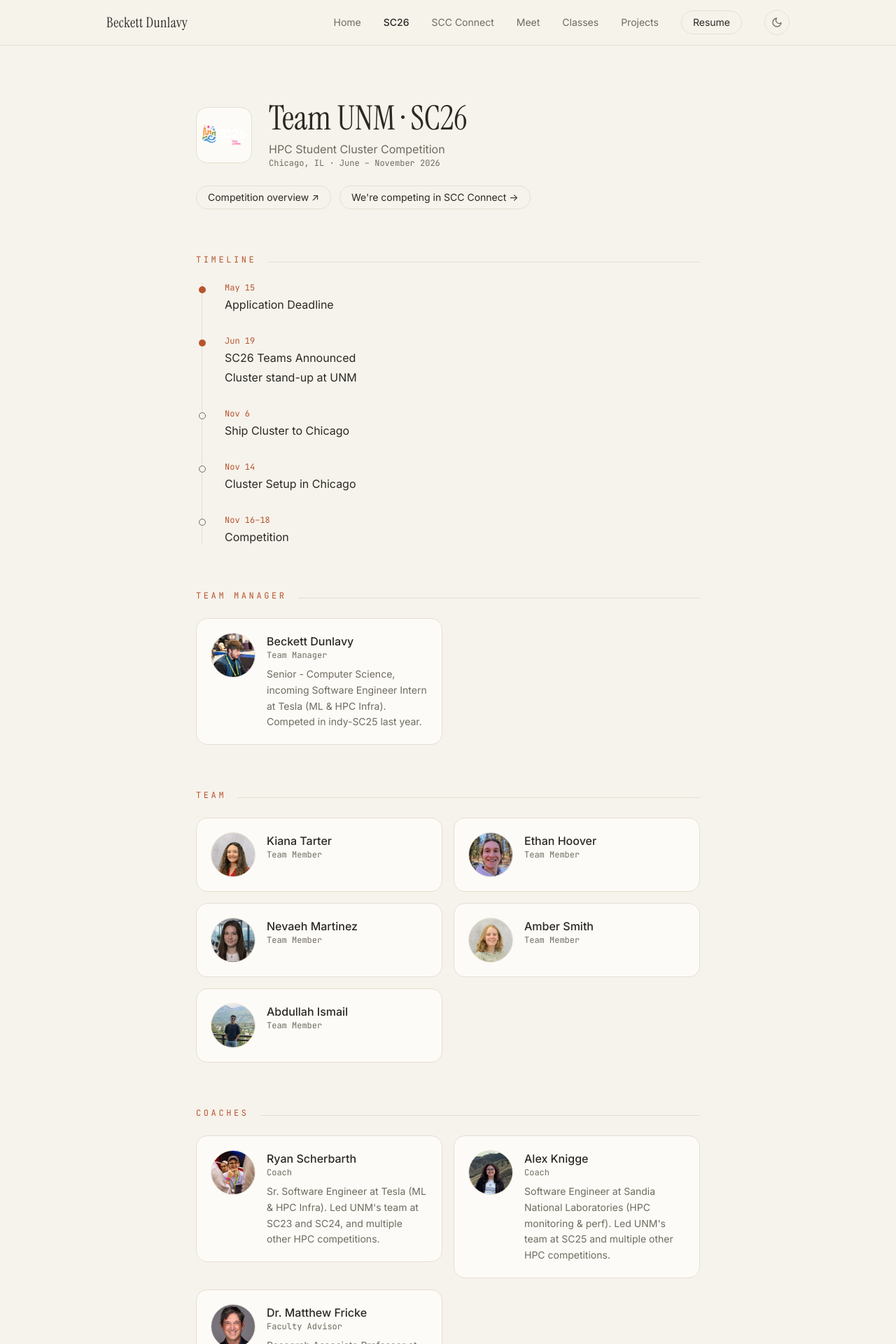
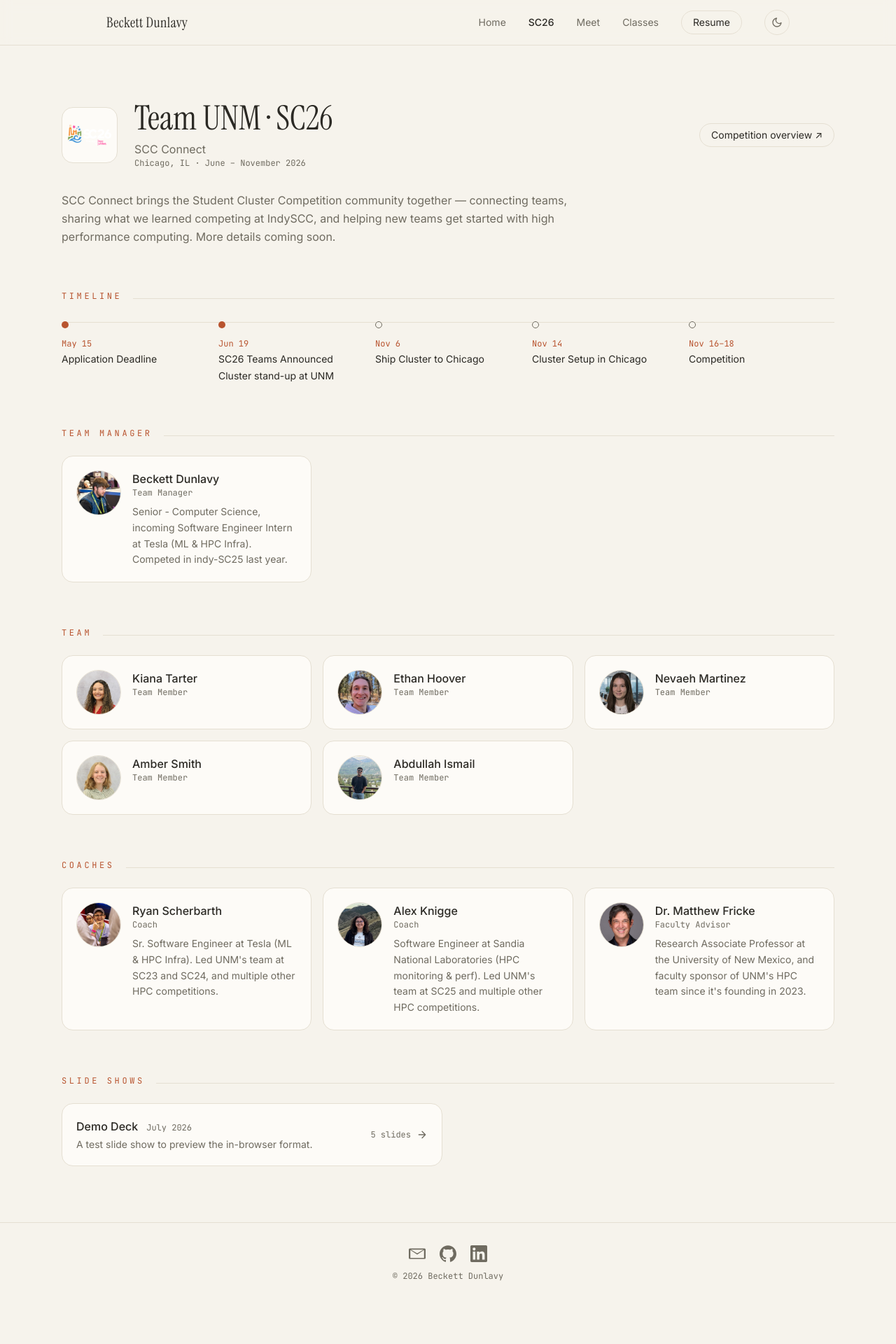
Before and after one commit to BeckDun/web, a React (Vite) app: page /sc26 in a window 1280 px wide. Shown: the top 1920 px of the page at 70% size. After the commit the page ends 1863 px from the top, so only its background shows below. Built offline with nearby package versions, Linux system fonts and the light colour scheme.

Commit message:
cleaning some things up

```diff
--- a/src/components/Header.tsx
+++ b/src/components/Header.tsx
@@ -5,10 +5,8 @@ import ThemeToggle from "./ThemeToggle";
 const links = [
   { to: "/", label: "Home" },
   { to: "/sc26", label: "SC26" },
-  { to: "/scc-connect", label: "SCC Connect" },
   { to: "/meet", label: "Meet" },
   { to: "/classes", label: "Classes" },
-  { to: "/projects", label: "Projects" },
 ];
 
 function navClass({ isActive }: { isActive: boolean }) {
--- a/src/data.ts
+++ b/src/data.ts
@@ -349,10 +349,9 @@ export type Sc26TimelineItem = {
 export const sc26 = {
   logo: "/images/sc26/SC26-01.png",
   title: "Team UNM · SC26",
-  subtitle: "HPC Student Cluster Competition",
+  subtitle: "SCC Connect",
   meta: "Chicago, IL · June – November 2026",
-  overviewUrl:
-    "https://sc26.supercomputing.org/students/student-cluster-competition/",
+  overviewUrl: "https://sc26.supercomputing.org/students/scc-connect/",
   timeline: [
     { date: "May 15", labels: ["Application Deadline"], done: true },
     {
--- a/src/pages/Home.tsx
+++ b/src/pages/Home.tsx
@@ -133,7 +133,7 @@ export default function Home() {
             </div>
 
             <Link
-              to="/scc-connect"
+              to="/sc26"
               className="group mt-8 flex items-center justify-between gap-3 rounded-2xl border border-line bg-paper px-4 py-3 transition-colors hover:border-accent"
             >
               <span className="truncate text-sm font-medium text-cloud">
--- a/src/pages/Sc26.tsx
+++ b/src/pages/Sc26.tsx
@@ -1,6 +1,6 @@
 import { motion } from "framer-motion";
 import { Link } from "react-router-dom";
-import { sc26, type Sc26Member } from "../data";
+import { sc26, sccConnect, type Sc26Member } from "../data";
 
 function SectionLabel({ children }: { children: React.ReactNode }) {
   return (
@@ -19,7 +19,7 @@ function MemberCard({ member }: { member: Sc26Member }) {
     <a
       href={member.url}
       {...(external ? { target: "_blank", rel: "noopener noreferrer" } : {})}
-      className="group flex items-start gap-4 rounded-2xl border border-line bg-paper p-5 transition-colors hover:border-accent"
+      className="group flex h-full items-start gap-4 rounded-2xl border border-line bg-paper p-5 transition-colors hover:border-accent"
     >
       <img
         src={member.photo}
@@ -42,7 +42,7 @@ function MemberCard({ member }: { member: Sc26Member }) {
 
 function MemberGrid({ members }: { members: Sc26Member[] }) {
   return (
-    <div className="grid gap-4 sm:grid-cols-2">
+    <div className="grid gap-4 sm:grid-cols-2 lg:grid-cols-3">
       {members.map((m, i) => (
         <motion.div
           key={m.name}
@@ -60,14 +60,15 @@ function MemberGrid({ members }: { members: Sc26Member[] }) {
 
 export default function Sc26() {
   return (
-    <section className="mx-auto max-w-3xl px-6 py-16 sm:py-20">
+    <section className="mx-auto max-w-6xl px-6 py-16 sm:py-20">
       {/* Hero */}
       <motion.div
         initial={{ opacity: 0, y: 12 }}
         animate={{ opacity: 1, y: 0 }}
         transition={{ duration: 0.4 }}
-        className="flex flex-wrap items-center gap-6"
+        className="flex flex-wrap items-center justify-between gap-6"
       >
+        <div className="flex flex-wrap items-center gap-6">
           <img
             src={sc26.logo}
             alt="SC26"
@@ -80,9 +81,7 @@ export default function Sc26() {
             <p className="mt-2 text-fog">{sc26.subtitle}</p>
             <p className="font-mono text-xs text-fog">{sc26.meta}</p>
           </div>
-      </motion.div>
-
-      <div className="mt-6 flex flex-wrap gap-3">
+        </div>
         <a
           href={sc26.overviewUrl}
           target="_blank"
@@ -91,34 +90,42 @@ export default function Sc26() {
         >
           Competition overview ↗
         </a>
-        <Link
-          to="/scc-connect"
-          className="rounded-full border border-line px-4 py-1.5 text-sm text-cloud transition-colors hover:border-sage hover:text-sage"
-        >
-          We're competing in SCC Connect →
-        </Link>
-      </div>
+      </motion.div>
+
+      <p className="mt-8 max-w-3xl leading-relaxed text-fog">
+        {sccConnect.intro}
+      </p>
 
       {/* Timeline */}
       <div className="mt-16">
         <SectionLabel>Timeline</SectionLabel>
-        <ol className="relative ml-2 space-y-8 border-l border-line pl-8">
+        <div className="no-scrollbar -mx-6 overflow-x-auto px-6">
+          <div className="relative min-w-[40rem] pt-1">
+            <span
+              aria-hidden
+              className="absolute left-0 right-0 top-[5px] h-px bg-line"
+            />
+            <ol className="flex justify-between gap-4">
               {sc26.timeline.map((item) => (
-            <li key={item.date} className="relative">
+                <li key={item.date} className="relative flex-1">
                   <span
-                className={`absolute -left-[37px] top-1.5 h-2.5 w-2.5 rounded-full ${
+                    className={`absolute left-0 top-0 h-2.5 w-2.5 rounded-full ${
                       item.done ? "bg-accent" : "border border-fog bg-ink"
                     }`}
                   />
-              <p className="font-mono text-xs text-accent">{item.date}</p>
+                  <p className="mt-6 font-mono text-xs text-accent">
+                    {item.date}
+                  </p>
                   {item.labels.map((label) => (
-                <p key={label} className="mt-1 text-cloud">
+                    <p key={label} className="mt-1 pr-4 text-sm text-cloud">
                       {label}
                     </p>
                   ))}
                 </li>
               ))}
             </ol>
+          </div>
+        </div>
       </div>
 
       {/* Team manager */}
@@ -138,6 +145,55 @@ export default function Sc26() {
         <SectionLabel>Coaches</SectionLabel>
         <MemberGrid members={sc26.coaches} />
       </div>
+
+      {/* Slide shows */}
+      <div className="mt-16">
+        <SectionLabel>Slide Shows</SectionLabel>
+        <div className="grid gap-4 sm:grid-cols-2">
+          {sccConnect.decks.map((deck, i) => (
+            <motion.div
+              key={deck.id}
+              initial={{ opacity: 0, y: 16 }}
+              whileInView={{ opacity: 1, y: 0 }}
+              viewport={{ once: true }}
+              transition={{ duration: 0.4, delay: i * 0.05 }}
+            >
+              <Link
+                to={`/sc26/${deck.id}`}
+                className="group flex items-center justify-between gap-4 rounded-2xl border border-line bg-paper p-5 transition-colors hover:border-fog/50"
+              >
+                <div className="min-w-0">
+                  <div className="flex flex-wrap items-baseline gap-x-3 gap-y-1">
+                    <h3 className="font-medium text-cloud">{deck.title}</h3>
+                    <span className="font-mono text-xs text-fog">
+                      {deck.date}
+                    </span>
+                  </div>
+                  <p className="mt-1 truncate text-sm text-fog">
+                    {deck.description}
+                  </p>
+                </div>
+                <span className="flex flex-none items-center gap-2 font-mono text-xs text-fog transition-colors group-hover:text-accent">
+                  {deck.slides.length} slides
+                  <svg
+                    viewBox="0 0 24 24"
+                    fill="none"
+                    stroke="currentColor"
+                    className="h-4 w-4 transition-transform group-hover:translate-x-0.5"
+                  >
+                    <path
+                      strokeLinecap="round"
+                      strokeLinejoin="round"
+                      strokeWidth="2"
+                      d="M5 12h14m0 0l-7-7m7 7l-7 7"
+                    />
+                  </svg>
+                </span>
+              </Link>
+            </motion.div>
+          ))}
+        </div>
+      </div>
     </section>
   );
 }
--- a/src/pages/SccConnect.tsx
+++ /dev/null
@@ -1,52 +0,0 @@
-import { motion } from "framer-motion";
-import { Link } from "react-router-dom";
-import { sccConnect } from "../data";
-
-export default function SccConnect() {
-  return (
-    <section className="mx-auto max-w-3xl px-6 py-16 sm:py-20">
-      <h1 className="font-serif text-4xl text-cloud sm:text-5xl">SCC Connect</h1>
-      <p className="mt-4 leading-relaxed text-fog">{sccConnect.intro}</p>
-
-      <div className="mt-14">
-        <div className="mb-6 flex items-baseline gap-4">
-          <h2 className="font-serif text-2xl text-cloud">Slide shows</h2>
-          <span className="h-px flex-1 bg-line" />
-        </div>
-
-        <div className="space-y-4">
-          {sccConnect.decks.map((deck, i) => (
-            <motion.div
-              key={deck.id}
-              initial={{ opacity: 0, y: 16 }}
-              whileInView={{ opacity: 1, y: 0 }}
-              viewport={{ once: true }}
-              transition={{ duration: 0.4, delay: i * 0.05 }}
-            >
-              <Link
-                to={`/scc-connect/${deck.id}`}
-                className="group flex items-center justify-between gap-4 rounded-2xl border border-line bg-paper p-5 transition-colors hover:border-fog/50"
-              >
-                <div className="min-w-0">
-                  <div className="flex flex-wrap items-baseline gap-x-3 gap-y-1">
-                    <h3 className="font-medium text-cloud">{deck.title}</h3>
-                    <span className="font-mono text-xs text-fog">{deck.date}</span>
-                  </div>
-                  <p className="mt-1 truncate text-sm text-fog">
-                    {deck.description}
-                  </p>
-                </div>
-                <span className="flex flex-none items-center gap-2 font-mono text-xs text-fog transition-colors group-hover:text-accent">
-                  {deck.slides.length} slides
-                  <svg viewBox="0 0 24 24" fill="none" stroke="currentColor" className="h-4 w-4 transition-transform group-hover:translate-x-0.5">
-                    <path strokeLinecap="round" strokeLinejoin="round" strokeWidth="2" d="M5 12h14m0 0l-7-7m7 7l-7 7" />
-                  </svg>
-                </span>
-              </Link>
-            </motion.div>
-          ))}
-        </div>
-      </div>
-    </section>
-  );
-}
--- a/src/pages/SlideShow.tsx
+++ b/src/pages/SlideShow.tsx
@@ -88,7 +88,7 @@ export default function SlideShow() {
       <section className="mx-auto max-w-3xl px-6 py-20 text-center">
         <p className="text-fog">Slide show not found.</p>
         <Link
-          to="/scc-connect"
+          to="/sc26"
           className="mt-4 inline-block text-cloud underline underline-offset-4"
         >
           Back to SCC Connect
@@ -102,7 +102,7 @@ export default function SlideShow() {
       <div className="mb-6 flex flex-wrap items-baseline justify-between gap-3">
         <div>
           <Link
-            to="/scc-connect"
+            to="/sc26"
             className="mb-2 inline-flex items-center gap-2 font-mono text-xs text-fog transition-colors hover:text-cloud"
           >
             <svg viewBox="0 0 24 24" fill="none" stroke="currentColor" className="h-3.5 w-3.5">
```
Also changed, not shown: src/App.tsx (+2 -5 lines). Lines whose indentation alone changed are shown as unchanged.
